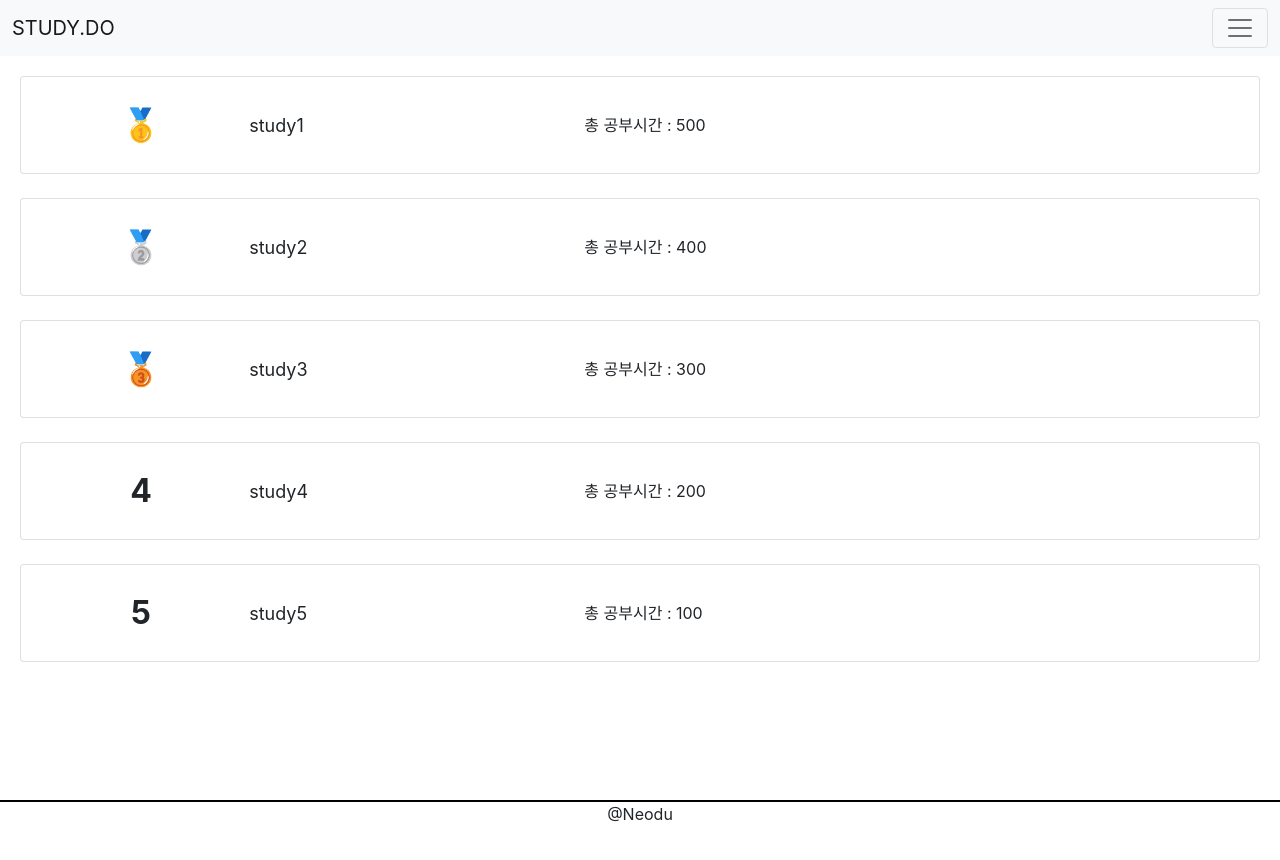
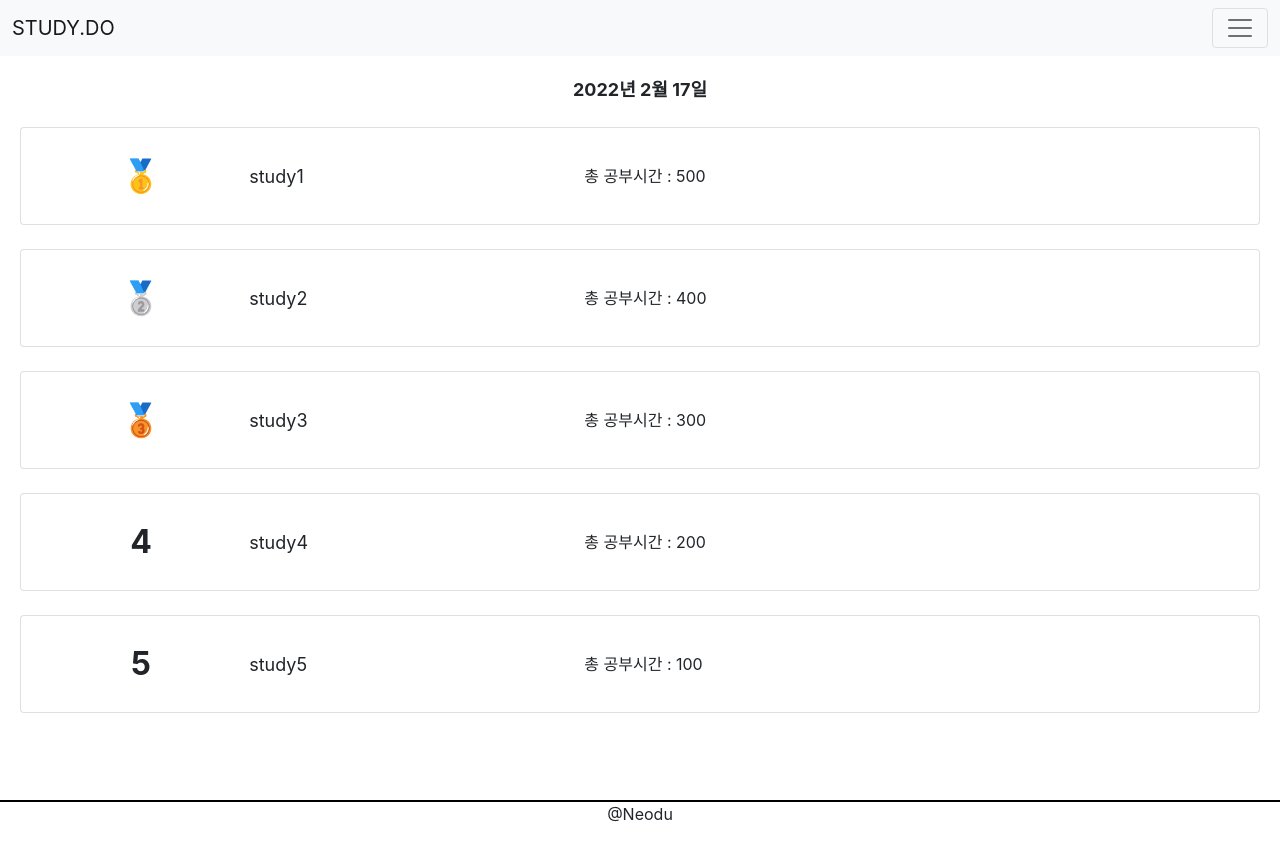
Before and after one commit to CSE-Final-Project/Front, a React (Create React App) app: page /studies/ranking in a window 1280 px wide. Built offline with nearby package versions, Linux system fonts and the light colour scheme.

Commit message:
[2월 18일] 랭킹 날짜 상단에 추가

```diff
--- a/src/pages/StudyRankingPage.js
+++ b/src/pages/StudyRankingPage.js
@@ -4,6 +4,12 @@ import StudyRanking from '../components/StudyRanking';
 
 const Container = styled.div`
   padding: 20px;
+`;
+
+const Date_font = styled.div`
+    font-size: large;
+    font-weight: bold;
+    text-align: center;
 `;
 
 const StudyRankingPage = () => {
@@ -15,8 +21,13 @@ const StudyRankingPage = () => {
         {id:5,title:"study5",studytime:100},
     ]);
 
+    var dt = new Date();
+    dt.setDate(dt.getDate()-1);
+    var str1 = dt.getFullYear()+'년 '+(dt.getMonth()+1)+'월 '+dt.getDate()+'일';
+
     return (
         <Container>
+            <Date_font>{str1}</Date_font><br/>
             {
                 studies.map(function(study,i){
                         return(
```
